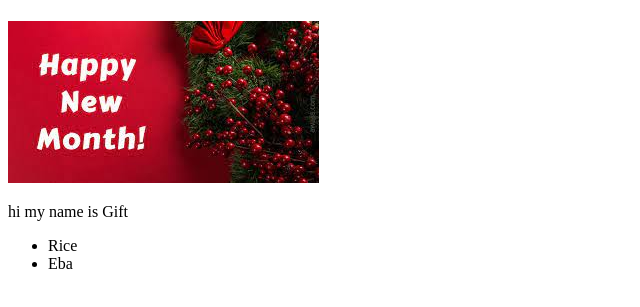
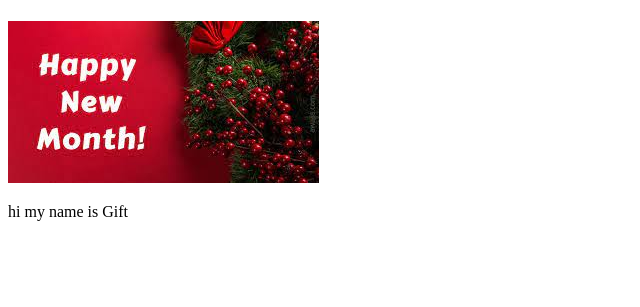
Before and after one commit to bromaGift/git-class, a plain HTML site: page index.html in a window 1280 px wide. Shown: the part 59-366 px from the top of the page, without its empty margins (0-640 px from the left). Drawn offline with Linux system fonts and the light colour scheme.

Commit message:
added line 12

```diff
--- a/index.html
+++ b/index.html
@@ -11,10 +11,5 @@
     <img src="/images/download (2).jpeg" />
 
     <p>hi my name is Gift</p>
-
-    <ul>
-      <li>Rice</li>
-      <li>Eba</li>
-    </ul>
   </body>
 </html>
```
